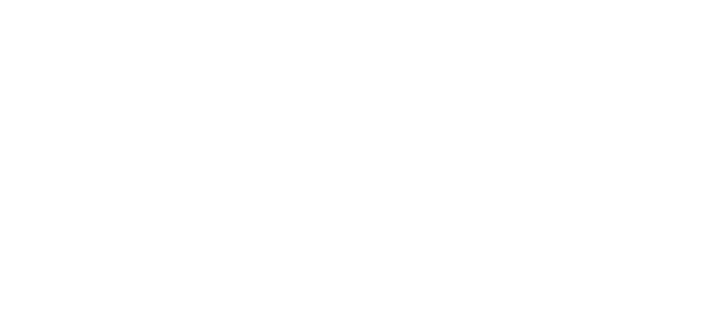
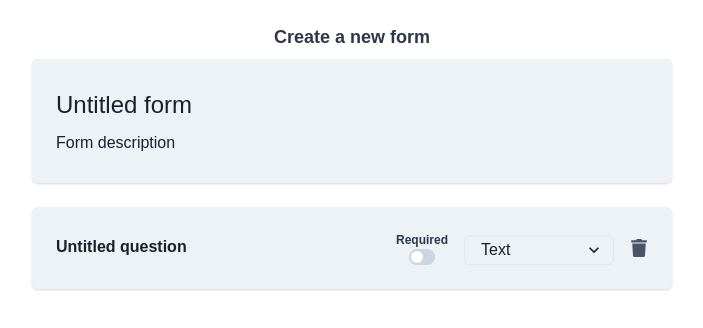
Before and after one commit to agherasie/gno-forms, a React (Vite) app in the folder frontend/: page /create in a window 1280 px wide. Before the commit this address had no page. Shown: the top 328 px of the page, without its empty margins (288-991 px from the left). Built offline with nearby package versions, Linux system fonts and the light colour scheme.

Commit message:
feat: stateless creation page

```diff
--- a/frontend/src/App.tsx
+++ b/frontend/src/App.tsx
@@ -3,12 +3,14 @@
 import { BrowserRouter, Route, Routes } from "react-router-dom";
 import Home from "./pages/Home";
 import theme from "./theme";
+import FormCreation from "./pages/FormCreation";
 
 const App: FC = () => (
   <ChakraProvider theme={theme}>
     <BrowserRouter>
       <Routes>
         <Route index element={<Home />} />
+        <Route path="create" element={<FormCreation />} />
       </Routes>
     </BrowserRouter>
   </ChakraProvider>
--- /dev/null
+++ b/frontend/src/pages/FormCreation.tsx
@@ -0,0 +1,78 @@
+import {
+  Card,
+  Editable,
+  EditableInput,
+  EditablePreview,
+  EditableTextarea,
+  HStack,
+  Icon,
+  Select,
+  Switch,
+  Text,
+  VStack,
+} from "@chakra-ui/react";
+import { FC } from "react";
+import { FaTrash } from "react-icons/fa";
+
+const FormCreation: FC = () => {
+  return (
+    <VStack py="24px" px="25%">
+      <Text fontSize="18px" fontWeight="bold">
+        Create a new form
+      </Text>
+      <VStack align="start" w="100%" spacing="24px">
+        <Card w="100%" bg="gray.100" p="24px">
+          <Editable w="100%" fontSize="24px" defaultValue="Untitled form">
+            <EditablePreview />
+            <EditableInput />
+          </Editable>
+          <Editable w="100%" defaultValue="Form description">
+            <EditablePreview />
+            <EditableTextarea />
+          </Editable>
+        </Card>
+        <Card w="100%" bg="gray.100" p="24px">
+          <HStack
+            align="bottom"
+            w="100%"
+            justify="space-between"
+            spacing="24px"
+          >
+            <Editable
+              fontWeight="bold"
+              w="100%"
+              defaultValue="Untitled question"
+            >
+              <EditablePreview />
+              <EditableInput />
+            </Editable>
+            <HStack align="center" spacing="16px">
+              <VStack spacing={0}>
+                <Text fontSize="12px" fontWeight="bold">
+                  Required
+                </Text>
+                <Switch size="sm" colorScheme="gray" />
+              </VStack>
+              <Select mt="auto" h="30px" w="150px" defaultValue="text">
+                <option value="text">Text</option>
+                <option value="number">Number</option>
+                <option value="boolean">Boolean</option>
+                <option value="select">Choice</option>
+                <option value="select">Multichoice</option>
+              </Select>
+              <Icon
+                fontSize="18px"
+                as={FaTrash}
+                cursor="pointer"
+                color="gray.600"
+                _hover={{ color: "red.500" }}
+              />
+            </HStack>
+          </HStack>
+        </Card>
+      </VStack>
+    </VStack>
+  );
+};
+
+export default FormCreation;
--- a/frontend/src/pages/Home.tsx
+++ b/frontend/src/pages/Home.tsx
@@ -3,8 +3,11 @@
 import ConnectWallet from "../components/ConnectWallet";
 import { FaPlusCircle } from "react-icons/fa";
 import FormCard, { FormCardDetails } from "../components/FormCard";
+import { useNavigate } from "react-router-dom";
 
 const Home: FC = () => {
+  const navigate = useNavigate();
+
   return (
     <VStack w="100%" align="start" spacing={0}>
       <ConnectWallet />
@@ -21,7 +24,7 @@
           Start a new form
         </Text>
         <VStack align="start" spacing={0}>
-          <FormCard>
+          <FormCard onClick={() => navigate("create")}>
             <Icon as={FaPlusCircle} fontSize="26px" />
           </FormCard>
           <Text>Blank form</Text>
```
